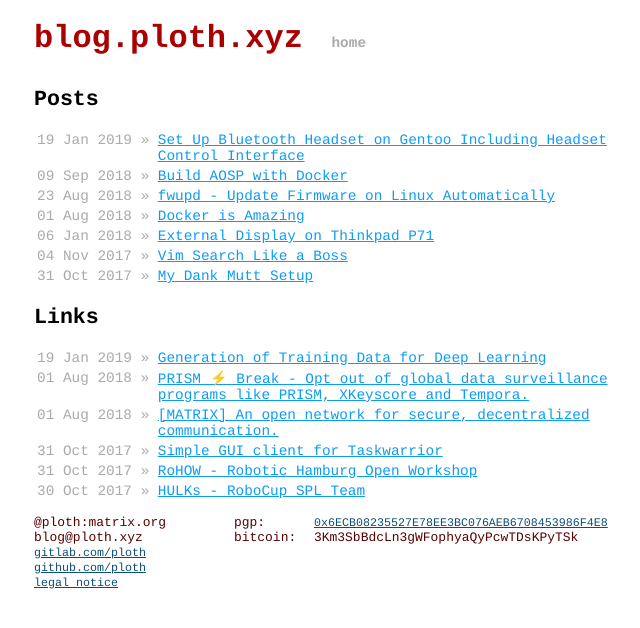
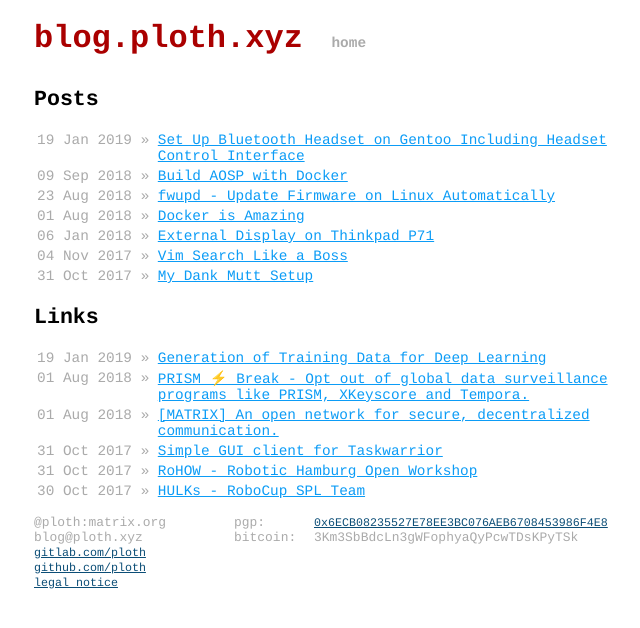
Before and after one commit to ploth/ploth.github.io, a Jekyll site: the page built from index.html, in a window 1280 px wide. Shown: the top 628 px of the page, without its empty margins (306-946 px from the left). Built offline with Jekyll 4.4.1, drawn with Linux system fonts in a browser that asks for light colours.

Commit message:
Change footer back to grey

```diff
--- a/css/main.css
+++ b/css/main.css
@@ -79,7 +79,7 @@ a:visited {
 }
 
 .footer {
-    color: var(--cdarkred);
+    color: var(--cgrey);
     font-size: 90%;
 }
 
```
